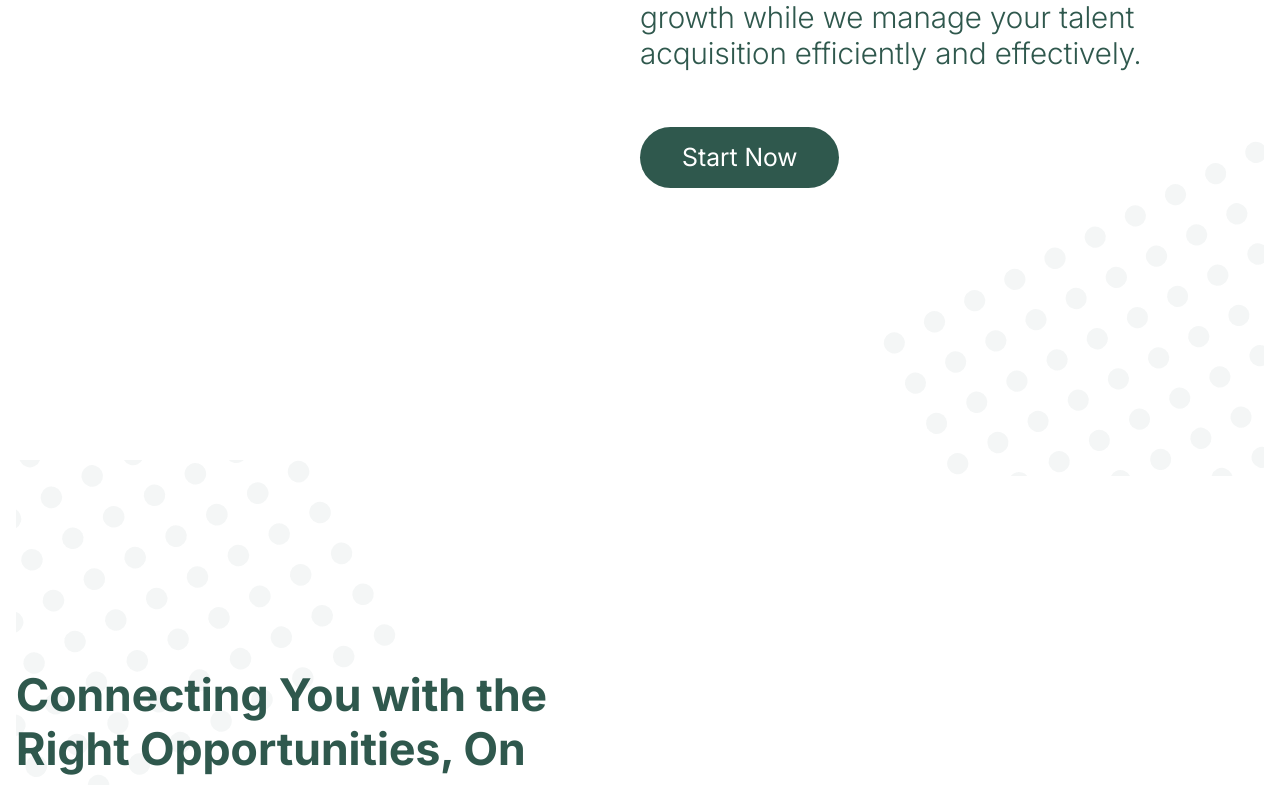
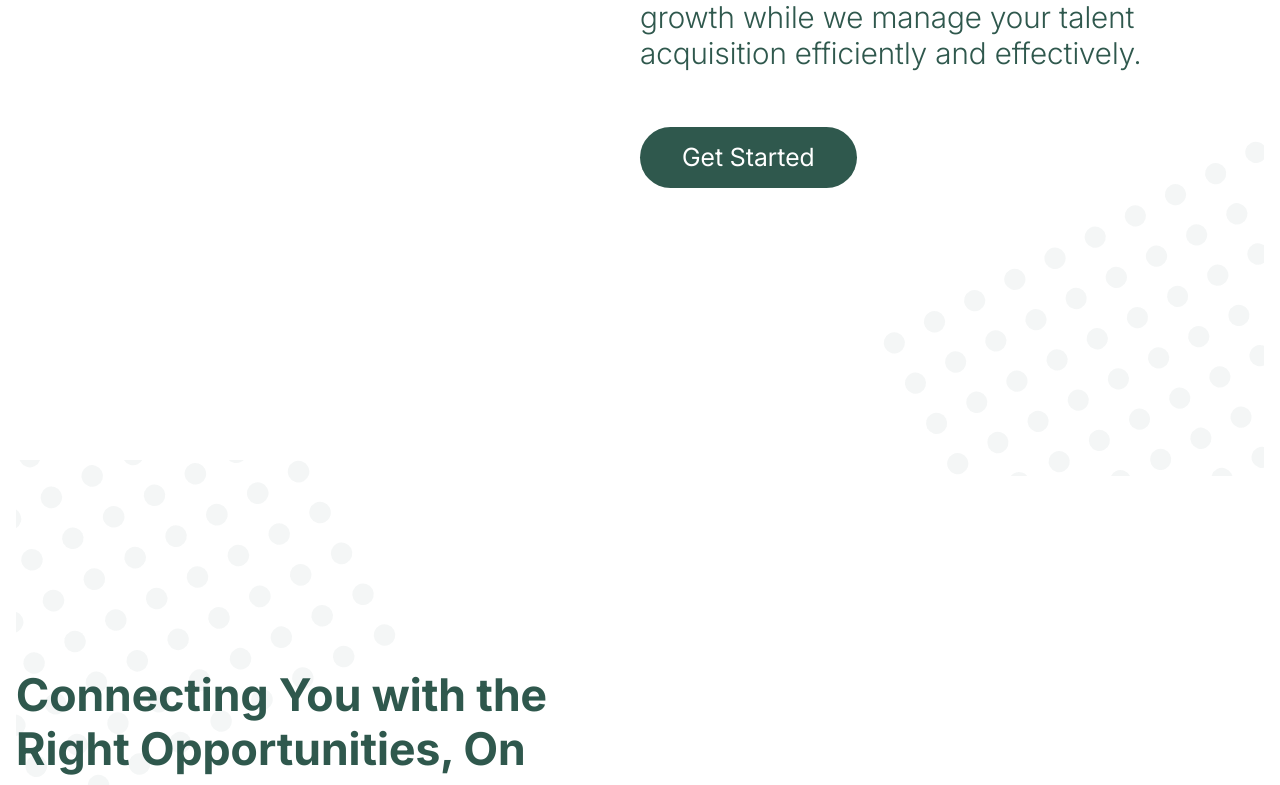
Before and after one commit to Ku-chintu/Mandal, a React (Vite) app: page /services in a window 1280 px wide. Shown: the part 1006-1791 px from the top of the page. Built offline with nearby package versions, Linux system fonts and the light colour scheme.

Commit message:
Redirect to contact us for all "Get started" button and Sign In is redirected  to mandalsolutions

```diff
--- a/src/components/Footer.jsx
+++ b/src/components/Footer.jsx
@@ -26,13 +26,13 @@ const Footer = () => {
                     <div className="p-4 ">
                         <h5 className='title mb-4'>Services</h5>
                         <h6 className='subtitle mb-4'><a href="/services/#recruitment-as-services"  className='cursor-pointer'>Recruitement as Service</a></h6>
-                        <h6 className='subtitle mb-4'><a href="/services/#applicant-on-demand"  className='cursor-pointer'>Applicant on Demand</a></h6>
+                        <h6 className='subtitle mb-4'><a href="/services/#applicant-on-demand"  className='cursor-pointer'>Talent on Demand</a></h6>
                     </div>
                     <div className="p-4 col-span-2 sm:col-span-1 ">
                         <h5 className='title mb-4'>Solutions</h5>
                         <h6 className='subtitle mb-4'><a href="/solution/#resume-parsing"  className='sm:mb-0 cursor-pointer'>Resume Parsing</a></h6>
                         <h6 className='subtitle mb-4'><a href="/solution/#scoring"  className='sm:mb-0 cursor-pointer'>Scoring</a></h6>
-                        <h6 className='subtitle mb-4'><a href="/solution/#connect"  className='sm:mb-0 cursor-pointer'>Connect</a></h6>
+                        <h6 className='subtitle mb-4'><a href="/solution/#connect"  className='sm:mb-0 cursor-pointer'>Sourcing</a></h6>
                         <h6 className='subtitle mb-4'><a href="/solution/#enrichment"  className='sm:mb-0 cursor-pointer'>Enrichment</a></h6>
                     </div>
                     <div className="p-4 col-span-3 sm:col-span-2 ">
--- a/src/components/Header.jsx
+++ b/src/components/Header.jsx
@@ -99,7 +99,9 @@ const Header = () => {
           </div>
 
           <div className="hidden lg:flex items-center align-middle space-x-4">
+          <a href="http://mandalsolution.com/" className="">
             <button style={{ width: '127px', marginRight: '61px' }} className='text-primary h-10 text-xl rounded-full flex align-middle items-center justify-center border font-semibold border-primary p-2'>Sign In</button>
+          </a>
           </div>
         </div>
 
--- a/src/pages/Services.jsx
+++ b/src/pages/Services.jsx
@@ -24,7 +24,9 @@ function Services() {
                         <p className='p-text'>Recruitment as a Service (RaaS) offers a comprehensive, scalable solution for businesses seeking to hire talent across all industries and roles. We handle every step of the recruitment process, from job description creation to candidate sourcing, screening, and placement. Whether you need operational staff, technical experts, marketing professionals, or executives, our platform ensures access to a wide range of qualified candidates. Our service streamlines hiring, reduces costs, and provides valuable insights for informed decisions. RaaS adapts to your business needs, allowing you to focus on growth while we manage your talent acquisition efficiently and effectively.</p>
                     </div>
                     <div>
-                        <button className='btn text-white rounded-full px-10 py-3.5 bg-primary'>Start Now</button>
+                    <a href="/contactus"  className='sm:mb-0 cursor-pointer'>
+                        <button className='btn text-white rounded-full px-10 py-3.5 bg-primary'>Get Started</button>
+                    </a>
                     </div>
                     <img src={sec2Group} alt="image1" className="hidden xl:block w-96 h-auto absolute -bottom-72 right-0" />
                 </div>
@@ -38,7 +40,9 @@ function Services() {
                         <p className='p-text'>We offer a flexible and results-oriented service model where compensation is directly linked to performance, providing businesses with the ability to access skilled professionals for specific tasks or projects on demand. Our pay-for-performance approach ensures that payment is tied to the successful completion of tasks and the achievement of predefined goals, offering businesses a cost-effective solution. Whether you're in need of high-demand roles such as nurses, drivers, or security professionals, we provide the expertise required to meet your specific needs. With this model, you can hire professionals as needed without long-term commitments or overhead costs, while ensuring high-quality results. Our team is committed to delivering top-tier performance, prioritizing measurable outcomes and helping your business achieve its objectives. This approach allows businesses to remain agile, ensuring they have the right talent in place when required and only pay for results.</p>
                     </div>
                     <div>
-                        <button className='btn text-white rounded-full px-10 py-3.5 bg-primary'>Start Now</button>
+                    <a href="/contactus"  className='sm:mb-0 cursor-pointer'>
+                        <button className='btn text-white rounded-full px-10 py-3.5 bg-primary'>Get Started</button>
+                    </a>
                     </div>
                     <img src={sec2top} alt="image1" className="w-96 h-auto absolute -top-20 left-0" />
                 </div>
--- a/src/pages/Solutions.jsx
+++ b/src/pages/Solutions.jsx
@@ -35,7 +35,9 @@ function Services() {
                         <p className='p-text'>Our AI-based resume parsing service offers businesses an efficient and accurate solution for streamlining the hiring process. By leveraging advanced AI technology, we help you automatically extract key information from resumes, such as skills, work experience, education, and contact details. Our service supports multiple file formats and can quickly process large volumes of resumes, saving your HR team valuable time. With powerful natural language processing, the system ensures precise extraction of relevant data from resumes. This reduces manual errors, enhances productivity, and accelerates decision-making. Our customizable solution adapts to various industries, helping you find the best candidates faster and improving your recruitment efficiency. Additionally, our solution is available through an easy-to-integrate API, allowing seamless integration with your existing recruitment systems.</p>
                     </div>
                     <div>
-                        <button className='btn text-white rounded-full px-10 py-3.5 bg-primary'>Start Now</button>
+                    <a href="/contactus"  className='sm:mb-0 cursor-pointer'>
+                        <button className='btn text-white rounded-full px-10 py-3.5 bg-primary'>Get Started</button>
+                    </a>
                     </div>
                     <img src={sec2Group} alt="image1" className="hidden xl:block w-96 h-auto absolute -bottom-20 right-0" />
                     <img src={sec2top} alt="image1" className="block xl:hidden w-96 h-auto absolute -top-20 left-0" />
@@ -56,7 +58,9 @@ function Services() {
                         <p className='p-text'>Our AI-based job description parsing service offers businesses an efficient and accurate way to streamline the creation and management of job postings. By leveraging advanced AI and natural language processing, we automatically extract key information such as job titles, required skills, responsibilities, qualifications, and location. This ensures job descriptions are structured and consistent across all listings. Our solution supports various file formats, making it highly versatile and parsed data is provided in a structured format for easy integration into your existing recruitment systems. With customizable parsing capabilities, you can tailor the service to meet industry-specific needs. The automated process saves time and reduces manual effort, enabling faster job posting creation and improved productivity. Our solution enhances job matching by ensuring clear, precise descriptions that align with candidate profiles. Available through an API, it seamlessly integrates with your ATS. Ultimately, our service helps improve recruitment efficiency, reduce time-to-hire, and deliver better hiring outcomes.</p>
                     </div>
                     <div>
-                        <button className='btn text-white rounded-full px-10 py-3.5 bg-primary'>Start Now</button>
+                    <a href="/contactus"  className='sm:mb-0 cursor-pointer'>
+                        <button className='btn text-white rounded-full px-10 py-3.5 bg-primary'>Get Started</button>
+                    </a>
                     </div>
                     <img src={sec2top} alt="image1" className="w-96 h-auto absolute -top-20 left-0" />
                 </div>
@@ -82,7 +86,9 @@ function Services() {
                         <p className='p-text'>Our AI-based candidate scoring service is designed to efficiently handle high-volume inbound applications, streamlining your recruitment process by automatically matching resumes with job descriptions. Using advanced machine learning algorithms, the system analyzes resumes for key skills, experience, and keywords, assigning a compatibility score based on how well candidates align with job requirements. This technology significantly reduces manual screening time, ensuring a consistent, unbiased evaluation of applicants. It ranks candidates and highlights top matches, helping you quickly identify the most qualified talent. Our solution boosts recruitment efficiency and scalability, while maintaining the crucial human touch in final hiring decisions.</p>
                     </div>
                     <div>
-                        <button className='btn text-white rounded-full px-10 py-3.5 bg-primary'>Start Now</button>
+                    <a href="/contactus"  className='sm:mb-0 cursor-pointer'>
+                        <button className='btn text-white rounded-full px-10 py-3.5 bg-primary'>Get Started</button>
+                    </a>
                     </div>
                     <img src={sec2Group} alt="image1" className="hidden xl:block w-96 h-auto absolute -bottom-20 right-0" />
                     <img src={sec2top} alt="image1" className="block xl:hidden w-96 h-auto absolute -top-20 left-0" />
@@ -105,7 +111,9 @@ function Services() {
                         <p className='p-text'>Transform your recruitment approach with an AI-powered search platform designed to revolutionize the way you discover top-tier talent. With the power of AI, you can quickly and accurately pinpoint the best candidates across a range of sourcing channels, including the open web and major job boards, ensuring a precise match to your unique hiring criteria. Gain a distinct competitive edge by uncovering high-quality talent that others may miss, all while benefiting from our unwavering dedication to sourcing excellence. This advanced solution empowers you to stay ahead of the curve, securing the right talent faster and more efficiently than ever before.</p>
                     </div>
                     <div>
-                        <button className='btn text-white rounded-full px-10 py-3.5 bg-primary'>Start Now</button>
+                    <a href="/contactus"  className='sm:mb-0 cursor-pointer'>
+                        <button className='btn text-white rounded-full px-10 py-3.5 bg-primary'>Get Started</button>
+                    </a>
                     </div>
                     <img src={sec2top} alt="image1" className="w-96 h-auto absolute -top-20 left-0" />
                 </div>
@@ -125,7 +133,9 @@ function Services() {
                         <p className='p-text'>The solution enhances candidate profiles through comprehensive data enrichment and continuous updates. It aggregates information from various sources like resumes, social media, and external databases, providing a deeper understanding of each applicant’s skills, experience, and professional background. Additionally, the solution keeps profiles current by regularly updating them with the latest available data from multiple channels. By utilizing advanced algorithms, it extracts key competencies and relevant data points, offering a holistic view of candidates. This enriched and up-to-date data helps hiring teams make more informed decisions, improving the quality of hires while saving time. The solution ensures that every candidate profile is thorough, accurate, and aligned with your hiring needs.</p>
                     </div>
                     <div>
-                        <button className='btn text-white rounded-full px-10 py-3.5 bg-primary'>Start Now</button>
+                    <a href="/contactus"  className='sm:mb-0 cursor-pointer'>
+                        <button className='btn text-white rounded-full px-10 py-3.5 bg-primary'>Get Started</button>
+                    </a>
                     </div>
                     <img src={sec2top} alt="image1" className="w-96 h-auto absolute -top-20 left-0" />
                 </div>
```
